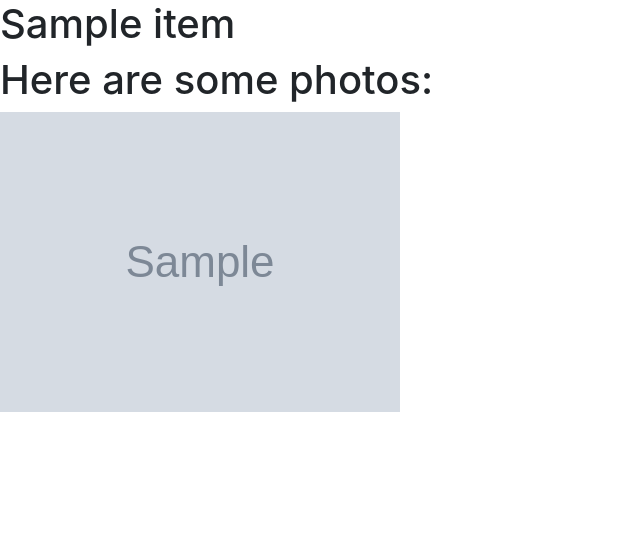
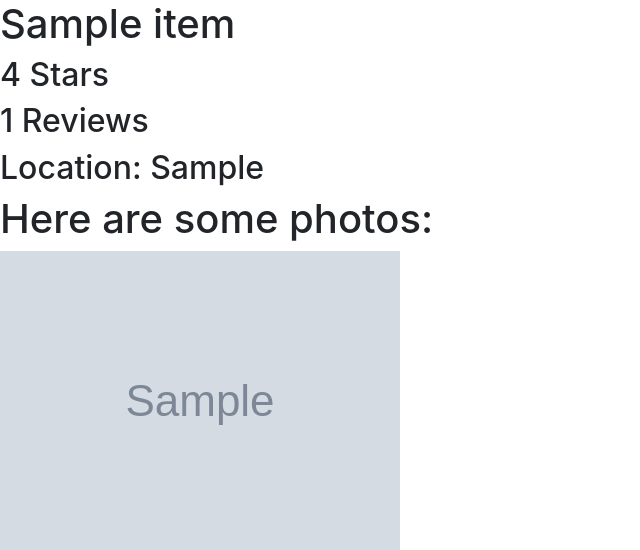
Before and after one commit to bthompson7/restaurant-finder, a Flask app: page /restaurant/1 in a window 1280 px wide. Shown: the top 550 px of the page, without its empty margins (0-640 px from the left). Run offline with Flask 2, Linux system fonts and the light colour scheme; grey boxes marked "Sample" are stand-in pictures; a database or web service that is not in the repository returns one stand-in record (values such as "Sample title"); data that the repository does not hold is empty; some libraries are stand-ins or nearby versions.

Commit message:
added more to details page almost ready

```diff
--- a/templates/details.html
+++ b/templates/details.html
@@ -12,6 +12,13 @@
 
 
 <h1>{{dataFromApi["name"]}}</h1>
+<h2>{{dataFromApi["rating"]}} Stars</h2>
+<h2>{{dataFromApi["review_count"]}} Reviews </h2>
+
+{% for j in dataFromApi["location"]["display_address"] %}
+<h2>Location: {{[j][0]}}</h2>
+{% endfor %}
+
 <h1>Here are some photos: </h1>
 {% for i in dataFromApi["photos"] %}
 <img src={{i}}>
@@ -19,6 +26,5 @@
 
 
 
-
 </body>
 </html>
```
